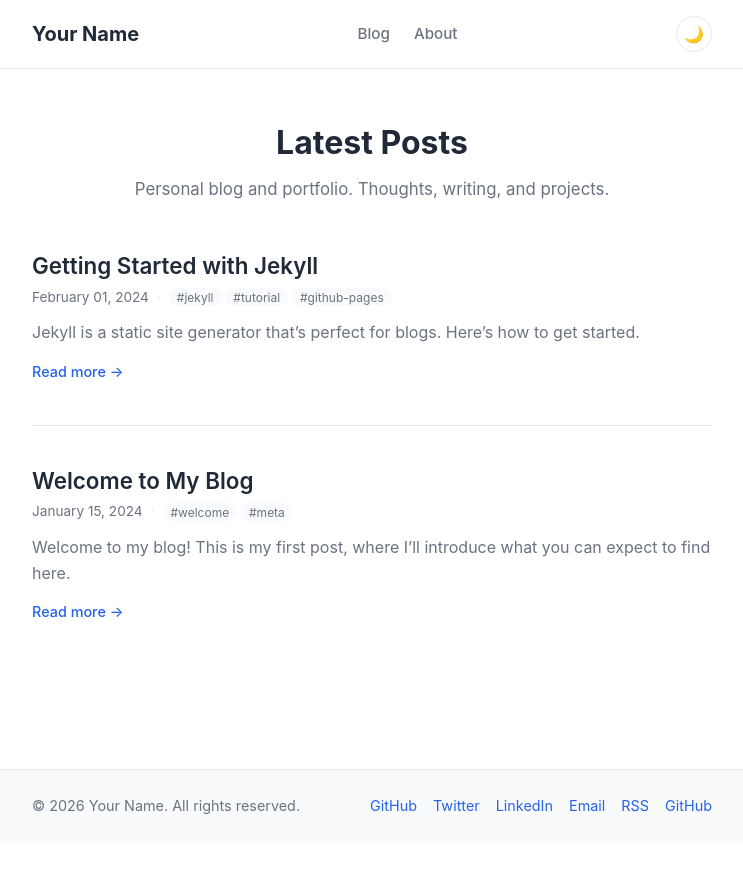
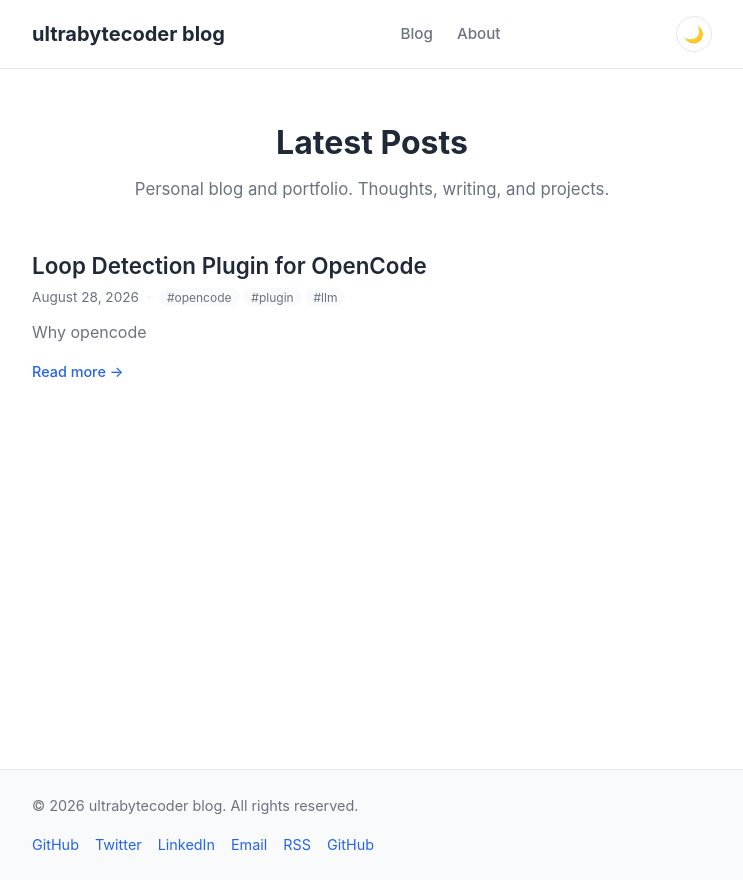
Before and after one commit to ultrabytecoder/ultrabytecoder.github.io, a Jekyll site: the page built from index.html, in a window 1280 px wide. Shown: the top 890 px of the page, without its empty margins (268-1011 px from the left). Built offline with Jekyll 4.4.1, drawn with Linux system fonts in a browser that asks for light colours; the list of posts is cut into pages by our own code; some of the changed lines change nothing that is shown.

Commit message:
Update article

````diff
--- a/_config.yml
+++ b/_config.yml
@@ -1,14 +1,14 @@
 # Site settings
-title: Your Name
+title: ultrabytecoder blog
 description: >-
   Personal blog and portfolio. Thoughts, writing, and projects.
-author: Your Name
-email: you@example.com
+author: ultrabytecoder
+email: ultrabytecoder@email.com
 
 # URL settings (change these for your repo!)
 # For user/org pages (username.github.io), leave baseurl empty
 # For project pages (username.github.io/repo-name), set baseurl: "/repo-name"
-url: "https://username.github.io"
+url: "https://ultrabytecoder.github.io"
 baseurl: ""
 
 # Build settings
--- a/_posts/2024-01-15-welcome-to-my-blog.md
+++ /dev/null
@@ -1,36 +0,0 @@
----
-layout: post
-title: "Welcome to My Blog"
-date: 2024-01-15 10:00:00 -0500
-author: Your Name
-tags: [welcome, meta]
-description: "An introduction to this blog and what you can expect."
----
-
-Welcome to my blog! This is my first post, where I'll introduce what you can
-expect to find here.
-
-## What This Blog Is About
-
-I'll be writing about:
-
-- Web development and design
-- Programming tutorials and tips
-- Tools I use and recommend
-- Thoughts on tech and life
-
-## Code Examples
-
-Here's a quick code example to show how syntax highlighting works:
-
-```javascript
-function greet(name) {
-  return `Hello, ${name}!`;
-}
-
-console.log(greet("World"));
-```
-
-## Stay Tuned
-
-Subscribe via [RSS](/feed.xml) or follow me on social media. Thanks for reading!
--- a/_posts/2024-02-01-getting-started-with-jekyll.md
+++ /dev/null
@@ -1,42 +0,0 @@
----
-layout: post
-title: "Getting Started with Jekyll"
-date: 2024-02-01 14:30:00 -0500
-author: Your Name
-tags: [jekyll, tutorial, github-pages]
-description: "A quick guide to setting up Jekyll for GitHub Pages."
----
-
-Jekyll is a static site generator that's perfect for blogs. Here's how to
-get started.
-
-## Installation
-
-Install Jekyll via RubyGems:
-
-```bash
-gem install jekyll bundler
-```
-
-## Create a New Site
-
-```bash
-jekyll new my-blog
-cd my-blog
-bundle exec jekyll serve
-```
-
-## Write a Post
-
-Create files in the `_posts/` directory using the naming convention:
-`YYYY-MM-DD-title.md`.
-
-## Deploy to GitHub Pages
-
-1. Push your repository to GitHub
-2. Go to **Settings → Pages**
-3. Select **Deploy from branch**
-4. Choose your branch (`main`) and `/ (root)` folder
-5. Save — your site will be live at `https://username.github.io`
-
-That's it! Happy blogging.
--- /dev/null
+++ b/_posts/2026-08-28-opencode-plugin.md
@@ -0,0 +1,103 @@
+---
+layout: post
+title: "Loop Detection Plugin for OpenCode"
+date: 2026-08-28 10:00:00 -0500
+author: Your Name
+tags: [opencode, plugin, llm, local-llm]
+description: "A small OpenCode plugin that detects and breaks LLM tool-call loops on local models."
+---
+
+
+
+## Why opencode
+
+I run the local Qwen 3.8 27B model in FP8 with vLLM for day-to-day work, and I use OpenCode for my coding workflow because its initial prompt is lightweight. Coding agents like Claude Code send around 30 KB of context at startup, while OpenCode stays at a few kilobytes — with my two RTX 3090s, that difference in prefill time is quite noticeable, and vLLM's KV-cache doesn't always eliminate it.
+
+For the same reason, I keep my configuration minimal: every extra instruction or rule goes into the prompt and affects inference performance on a local setup.
+
+One issue I keep hitting is Qwen getting stuck in a loop during complex tasks — for example, repeatedly investigating the same piece of logic without making progress. OpenCode doesn't handle this well out of the box, so I wrote a small plugin to detect and break these loops. It's a modest addition, but it makes a noticeable difference on complex tasks.
+
+## The plugin
+
+The plugin hooks into the `tool.execute.before` event and keeps a sliding window of the last 5 tool calls per session. If the same tool is called 3 times in a row with identical arguments, the plugin blocks the execution and returns a structured error message straight to the LLM, telling it to try a different approach.
+
+```typescript
+import type { Plugin } from "@opencode-ai/plugin"
+
+const WINDOW = 5
+const THRESHOLD = 3
+
+export const LoopDetection: Plugin = async ({ client }) => {
+  const recent = new Map<string, string[]>()
+
+  const sig = (tool: string, args: unknown) =>
+    tool + "::" + JSON.stringify(args)
+
+  return {
+    "tool.execute.before": async (input) => {
+      const key = input.sessionID
+      const s = sig(input.tool, input.args)
+      const list = recent.get(key) ?? []
+      list.push(s)
+      if (list.length > WINDOW) list.shift()
+      recent.set(key, list)
+
+      const tail = list.slice(-THRESHOLD)
+
+      // Ensure we actually have THRESHOLD consecutive items before checking
+      if (tail.length === THRESHOLD && tail.every((x) => x === s)) {
+        recent.set(key, [])
+
+        await client.app.log({
+          body: {
+            service: "loop-detection",
+            level: "warn",
+            message: `Loop detected: ${input.tool} called ${THRESHOLD}x with identical args`,
+          },
+        })
+
+        // Return a structured error result instead of throwing an Error.
+        // This tells OpenCode to skip the tool execution and pass this message directly to the LLM.
+        return {
+          error: `Loop detected: "${input.tool}" has been called ${THRESHOLD} times in a row with identical arguments. Try a different approach.`
+        }
+      }
+    },
+  }
+}
+```
+
+## How it works
+
+1. **Signature** — every tool call is reduced to a signature: the tool name plus its JSON-serialized arguments. Two calls are considered identical only if both match.
+2. **Sliding window** — for each session the plugin keeps the last `WINDOW` (5) signatures in a sliding window array.
+3. **Detection** — if the last `THRESHOLD` (3) signatures are all identical to the current one, a loop is detected.
+4. **Intervention** — instead of throwing an exception (which would surface as a generic failure), the plugin returns a structured `{ error: ... }` result. OpenCode skips the tool execution and feeds the message directly back to the LLM, which usually makes the model change its approach.
+5. **Logging** — a warning is written to the app log so you can see when and where loops were cut.
+
+## Installation
+
+Drop the file into your opencode plugins directory:
+
+```bash
+mkdir -p ~/.opencode/plugins
+# save the code above as ~/.opencode/plugins/loop-detection.ts
+```
+
+That's it — opencode picks it up automatically.
+
+OpenCode has a native `doom_loop` permission that controls what happens when the same tool call repeats with identical input. Make sure it is set in your configuration:
+
+```json
+{
+  ...
+  "permission": {
+    ...
+    "doom_loop": "ask"
+  }
+}
+```
+
+## Results
+
+After adding this plugin, the situation improved dramatically. The model no longer gets stuck in loops; instead, it keeps moving forward and eventually finds a solution.
````
